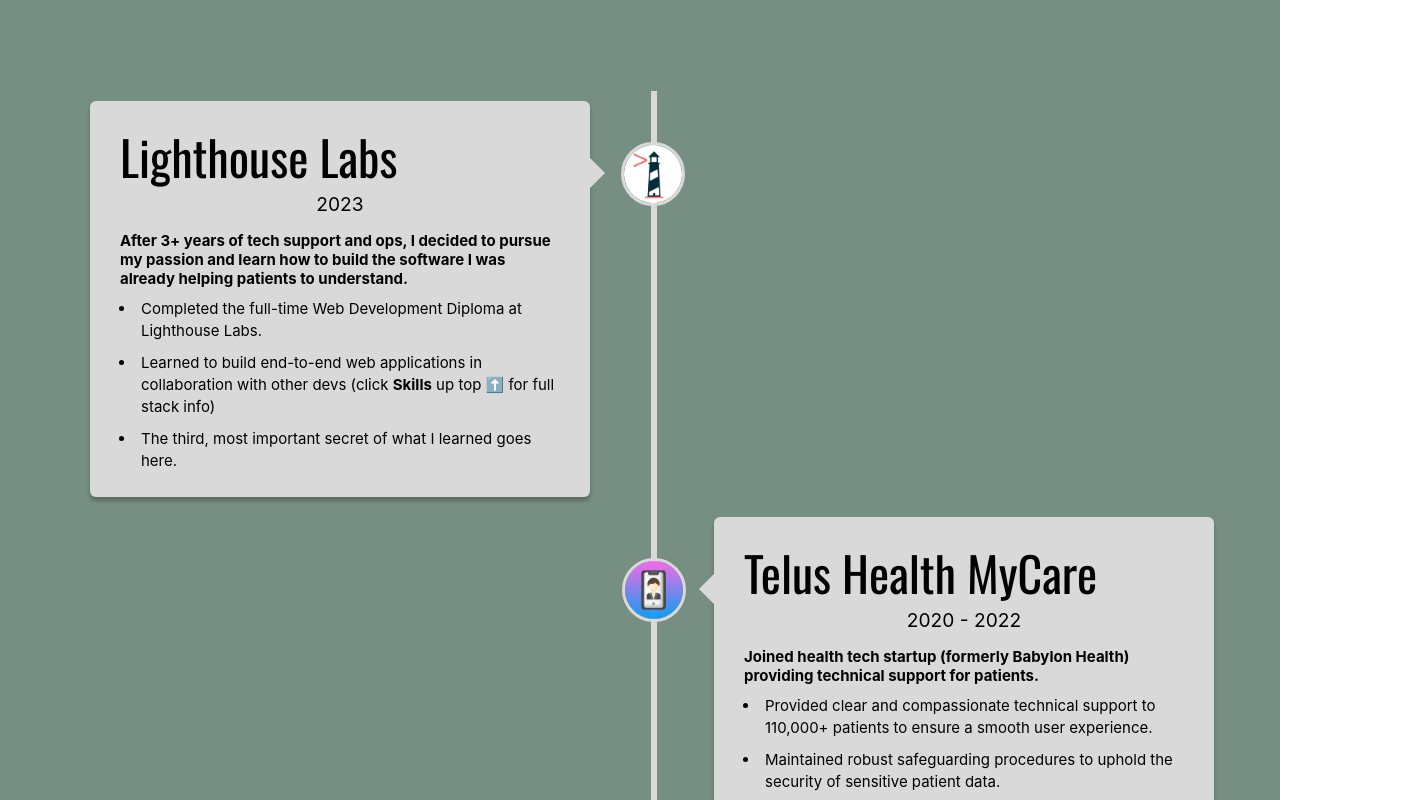
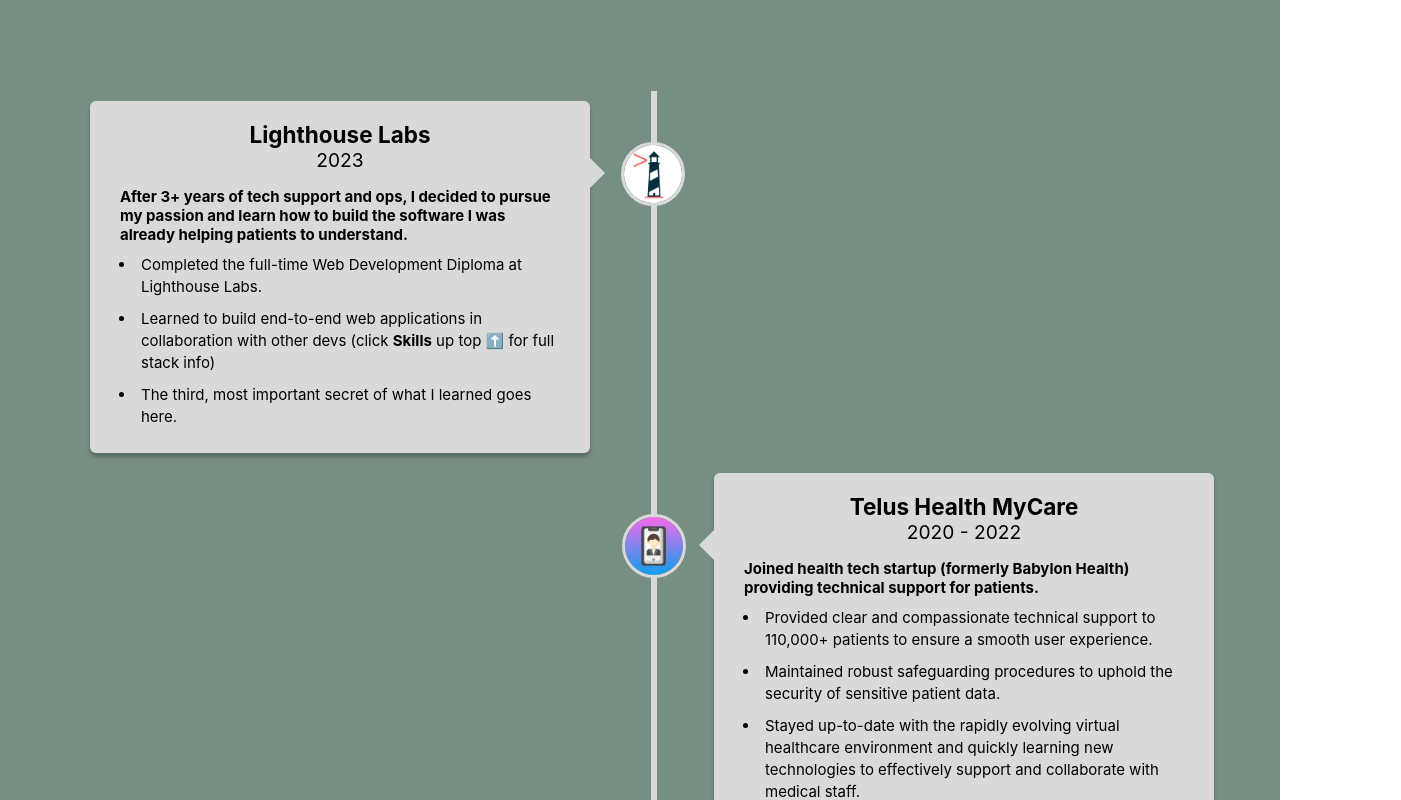
Before and after one commit to charlie-chandler/portfolio, a React (Create React App) app: page / in a window 1280 px wide. Shown: the part 1140-1940 px from the top of the page, 1401 px wide, since content can reach past the window. Built offline with nearby package versions, Linux system fonts and the light colour scheme.

Commit message:
Add :not clauses to skill-box-row

```diff
--- a/src/styles/Skills.css
+++ b/src/styles/Skills.css
@@ -14,6 +14,14 @@
   flex-direction: row;
   position: relative;
   margin: 2rem 0 0 8rem;
+}
+
+.row > .skill-box-grey:not(:last-child) {
+  margin-right: 2rem;
+}
+
+.row > .skill-box-grey:not(:first-child) {
+  margin-left: 2rem;
 }
 
 .skill-box-green {
@@ -52,14 +60,14 @@
   align-items: center;
 }
 
-h2 {
+.row h2 {
   font-family: 'Oswald';
   font-weight: 400;
   font-size: 3rem;
   text-align: start;
 }
 
-h5 {
+.row h5 {
   font-family: 'Lato';
   font-weight: 400;
   font-size: 1rem;
```
